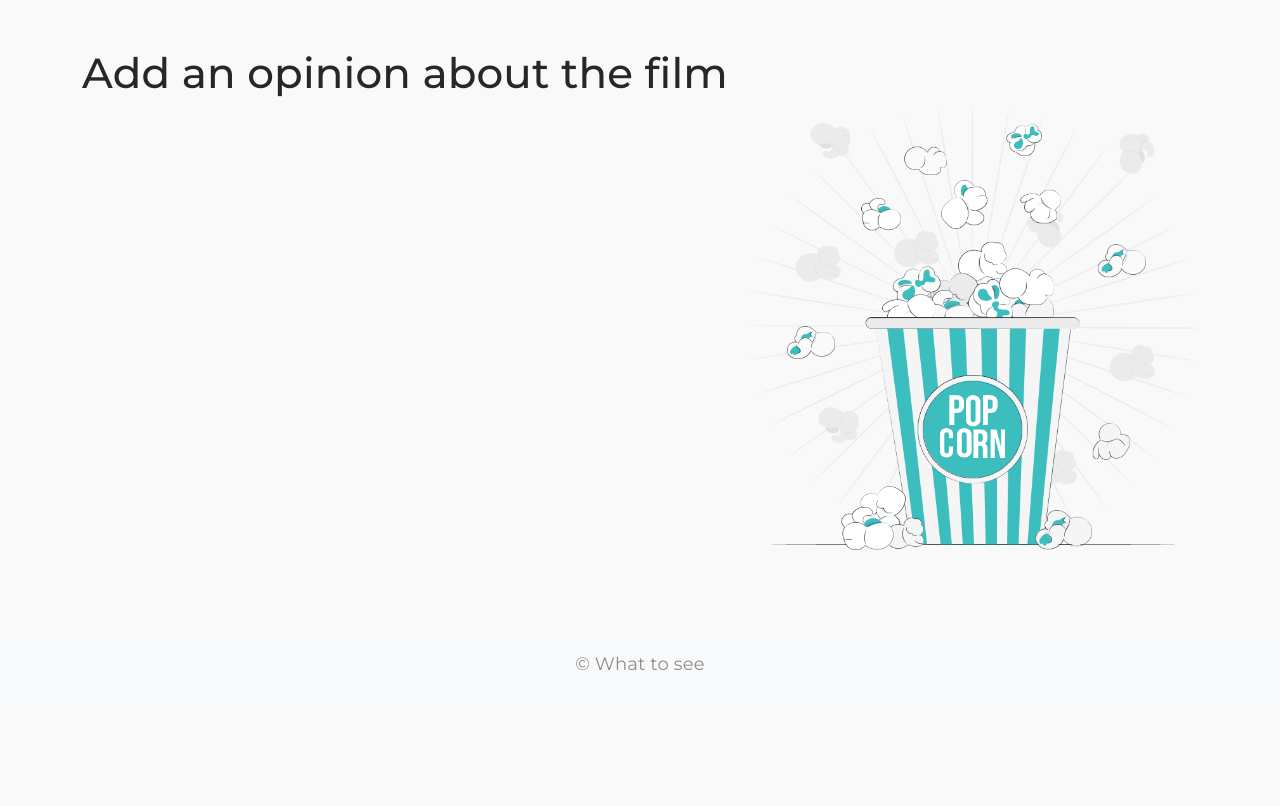
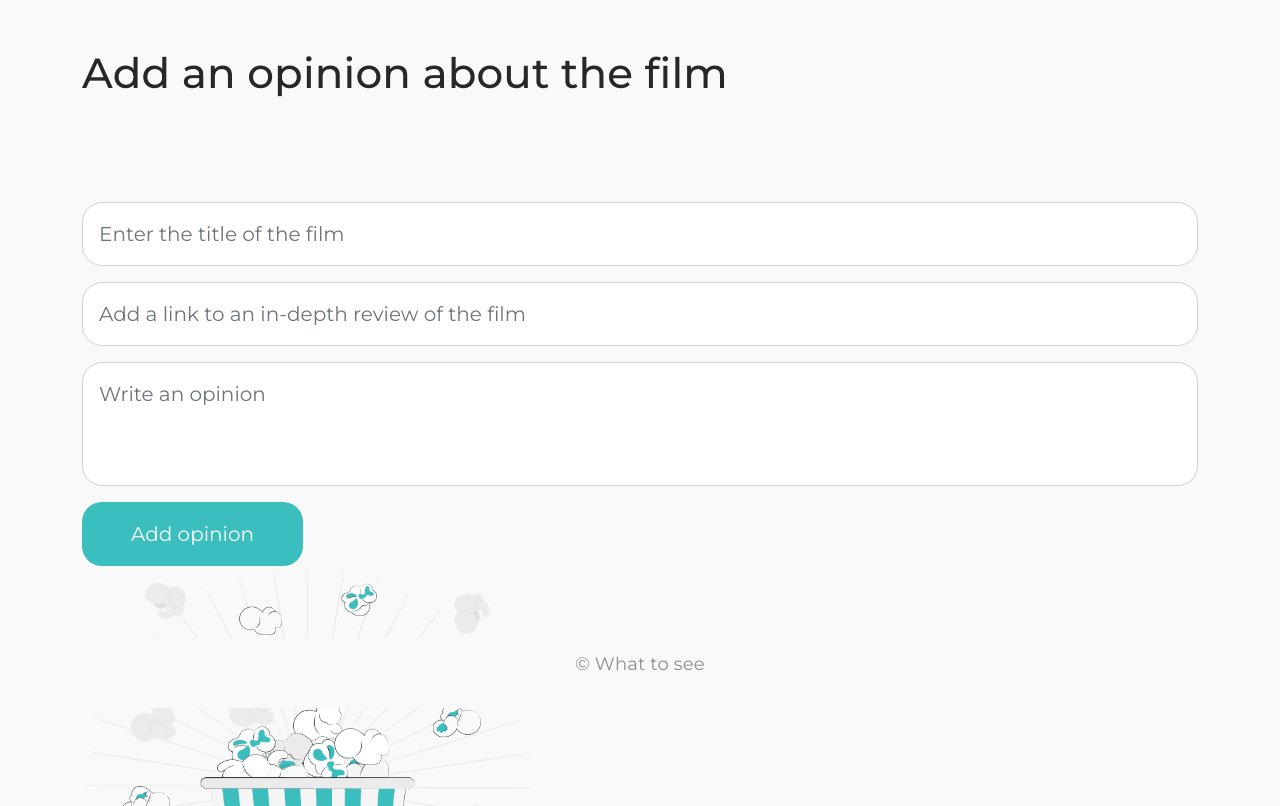
Before and after one commit to dev-lymar/what_to_watch, a Flask app: page /add in a window 1280 px wide. Shown: the part 92-898 px from the top of the page. Before the commit the page ends 762 px from the top, so only its background shows below. Run offline with Flask 3, Linux system fonts and the light colour scheme; some libraries are stand-ins or nearby versions.

Commit message:
Added logic for creation opinion

```diff
--- a/app.py
+++ b/app.py
@@ -1,12 +1,17 @@
 from datetime import datetime
 from random import randrange
-from flask import Flask, render_template
+from flask import Flask, redirect, render_template, url_for
 from flask_sqlalchemy import SQLAlchemy
+from flask_wtf import FlaskForm
+from wtforms import StringField, SubmitField, TextAreaField, URLField
+from wtforms.validators import DataRequired, Length, Optional
 
 app = Flask(__name__)
 
 app.config['SQLALCHEMY_DATABASE_URI'] = 'sqlite:///db.sqlite3'
 app.config['SQLALCHEMY_TRACK_MODIFICATIONS'] = False
+app.config['SECRET_KEY'] = 'dev'
+
 db = SQLAlchemy(app)
 
 
@@ -16,6 +21,22 @@
     text = db.Column(db.Text, unique=True, nullable=False)
     source = db.Column(db.String(256))
     timestamp = db.Column(db.DateTime, index=True, default=datetime.now())
+
+
+class OpinionForm(FlaskForm):
+    title = StringField(
+        'Enter the title of the film',
+        validators=[DataRequired(message='Required field'),
+                    Length(1, 128)]
+        )
+    text = TextAreaField(
+        'Write an opinion',
+        validators=[DataRequired(message='Required field')]
+    )
+    source = URLField(
+        'Add a link to an in-depth review of the film',
+        validators=[Length(1, 256), Optional()])
+    submit = SubmitField('Add opinion')
 
 
 @app.route('/')
@@ -30,9 +51,22 @@
     return render_template('opinion.html', opinion=opinion)
 
 
-@app.route('/add')
+@app.route('/add', methods=['GET', 'POST'])
 def add_opinion_view():
-    return render_template('add_opinion.html')
+    form = OpinionForm()
+
+    if form.validate_on_submit():
+        opinion = Opinion(
+            title=form.title.data,
+            text=form.text.data,
+            source=form.source.data
+        )
+
+        db.session.add(opinion)
+        db.session.commit()
+
+        return redirect(url_for('opinion_view', id=opinion.id))
+    return render_template('add_opinion.html', form=form)
 
 @app.route('/opinions/<int:id>')
 def opinion_view(id):
--- a/templates/add_opinion.html
+++ b/templates/add_opinion.html
@@ -6,6 +6,28 @@
     <div class="row">
       <h1>Add an opinion about the film</h1>
       <div class="col-12 col-lg-7 my-5"></div>
+        <form method="POST" novalidate>
+          {{ form.csrf_token }}
+          {{ form.title(class="form-control form-control-lg py-3 mb-3", placeholder=form.title.label.text) }}
+          <p>
+            {% if form.title.errors %}
+              {% for error in form.title.errors %}
+                <span style="color: red">{{ error }}</span>
+              {% endfor %}
+            {% endif %}
+          </p>
+          {{ form.source(class="form-control form-control-lg py-3 mb-3", placeholder=form.source.label.text) }}
+          <p></p>
+          {{ form.text(class="form-control form-control-lg py-3 mb-3", placeholder=form.text.label.text, rows="3", cols="40")}}
+          <p>
+            {% if form.text.errors %}
+              {% for error in form.text.errors %}
+                <span style="color: red">{{ error }}</span>
+              {% endfor %}
+            {% endif %}
+          </p>
+          {{ form.submit(class="button px-5 py-3 btn") }}
+        </form>
       <div class="col-12 col-lg-5">
         <img class="img-fluid mx-auto d-block" src="{{ url_for('static', filename='img/illustration.png') }}" alt="" />
       </div>
```
